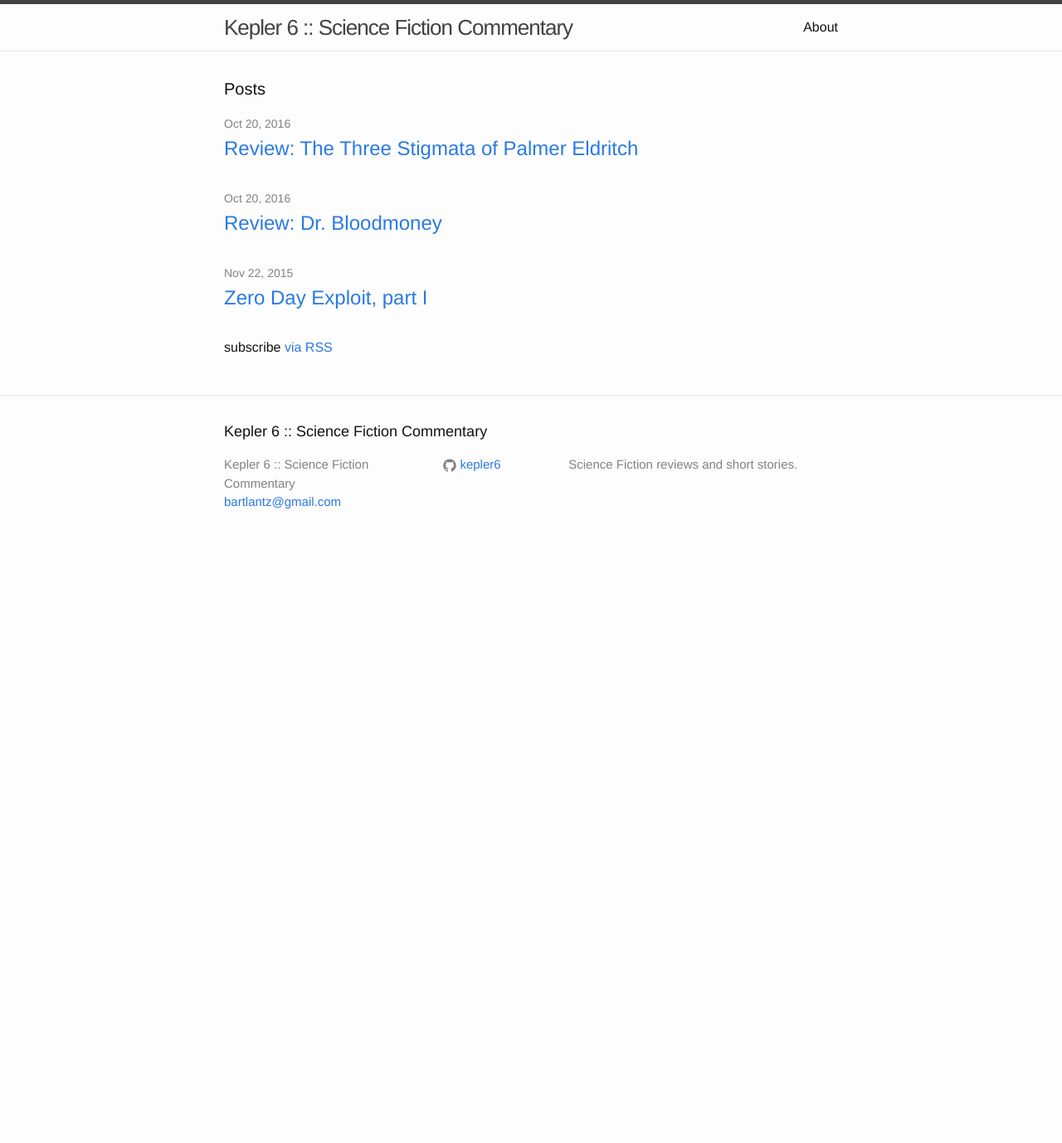
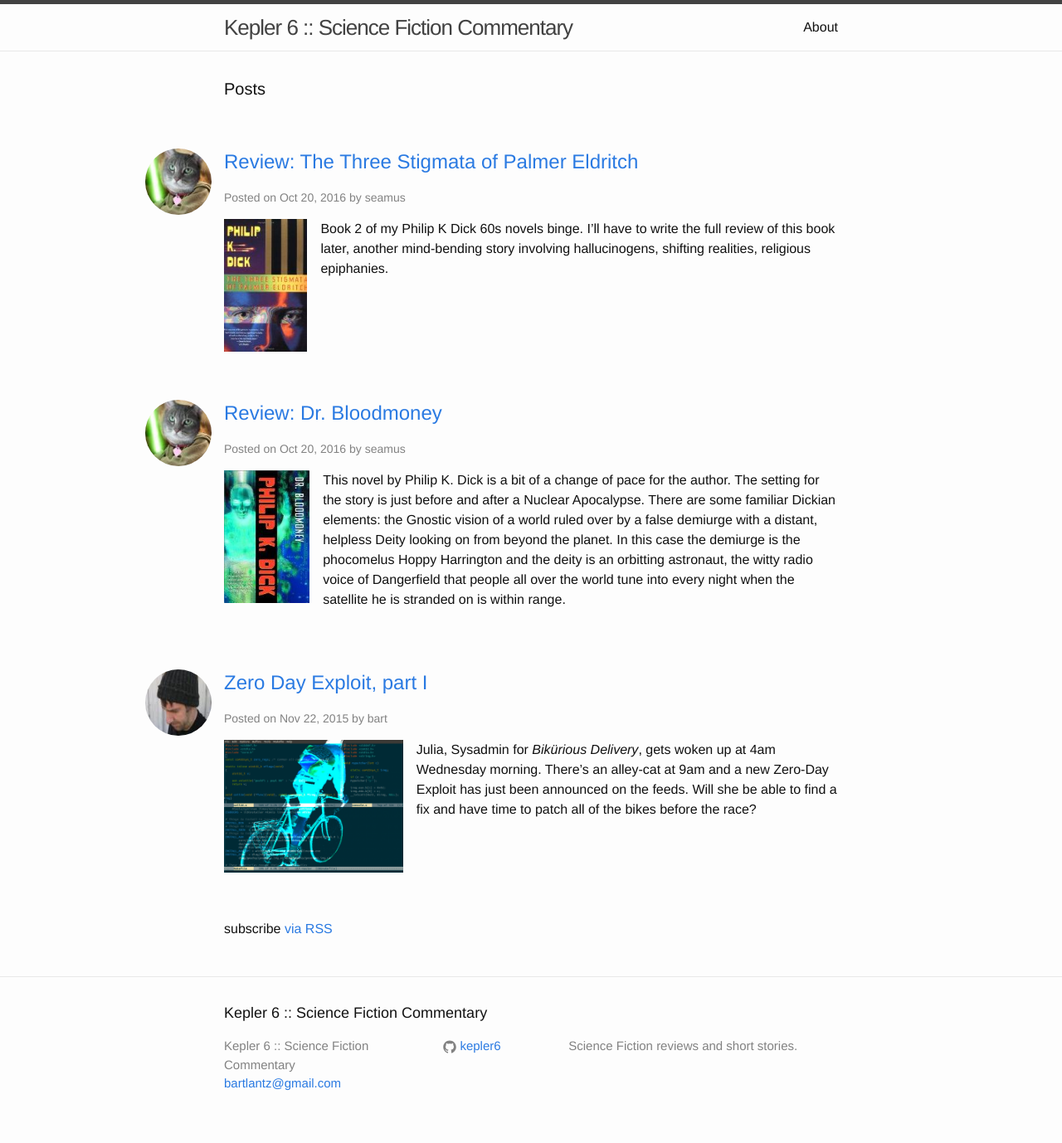
Before and after one commit to kepler6/kepler6.github.io, a Jekyll site: the page built from index.html, in a window 1280 px wide. Shown: the whole page at 83% size. Built offline with Jekyll 4.4.1, drawn with Linux system fonts in a browser that asks for light colours; before the commit the page ends 900 px from its top, so only the background shows below that.

Commit message:
styles the front page

```diff
--- a/_layouts/post.html
+++ b/_layouts/post.html
@@ -9,6 +9,7 @@ layout: default
   </header>
 
   <div class="post-content" itemprop="articleBody">
+    <img src="{{page.image}}">
     {{ content }}
   </div>
 
--- a/_posts/2015-11-22-zero-day-exploit-1.markdown
+++ b/_posts/2015-11-22-zero-day-exploit-1.markdown
@@ -3,7 +3,7 @@ layout: post
 title:  "Zero Day Exploit, part I"
 date:   2015-11-22 15:24:37 +0000
 categories: fiction cyperpunk
-image:
+image: /images/posts/zero.png
 author: bart
 ---
 Julia, Sysadmin for <em>Bik&uuml;rious Delivery</em>, gets woken up at 4am Wednesday morning. There's an alley-cat at 9am and a new Zero-Day Exploit has just been announced on the feeds. Will she be able to find a fix and have time to patch all of the bikes before the race?
--- a/_sass/_layout.scss
+++ b/_sass/_layout.scss
@@ -194,11 +194,37 @@
     font-size: 24px;
 }
 
-
-
 /**
  * Posts
  */
+.teaser-content {
+  img {
+    float: left;
+    padding-right: 1em;
+    padding-bottom: 1em;
+    height: 10em;
+  }
+}
+.teaser, .rss-subscribe {
+  padding-top: 40px;
+  clear: both;
+  //background: orange;
+}
+.user-picture {
+  img {
+    position: absolute;
+    width: 80px;
+    height: 80px;
+    border-radius: 100px;
+    float: left;
+    margin-left: -95px;
+    margin-top: -85px;
+  }
+}
+
+.home ul.post-list li, hr {
+  clear: both;
+}
 .post-header {
     margin-bottom: $spacing-unit;
 }
--- a/index.html
+++ b/index.html
@@ -8,16 +8,25 @@ layout: default
 
   <ul class="post-list">
     {% for post in site.posts %}
+    {% assign writer = site.data.people[post.author] %}
       <li>
-        <span class="post-meta">{{ post.date | date: "%b %-d, %Y" }}</span>
-
+       <div class="teaser">
         <h2>
           <a class="post-link" href="{{ post.url | prepend: site.baseurl }}">{{ post.title }}</a>
         </h2>
+        <span class="post-meta"><p>Posted on {{ post.date | date: "%b %-d, %Y"}} by {{ post.author }}</p></span>
+        <div class=user-picture>
+          <img src="{{ writer.image-url }}">
+        </div>
+        <div class="teaser-content">
+          <img src="{{post.image}}">
+          {{ post.excerpt }}
+        </div>
+       </div>
       </li>
     {% endfor %}
   </ul>
 
-  <p class="rss-subscribe">subscribe <a href="{{ "/feed.xml" | prepend: site.baseurl }}">via RSS</a></p>
 
 </div>
+<p class="rss-subscribe">subscribe <a href="{{ "/feed.xml" | prepend: site.baseurl }}">via RSS</a></p>
```
Also changed, not shown: _posts/2016-10-20-dr-bloodmoney.md (+1 -1 lines), _posts/2016-10-20-the-three-stigmata.md (+1 -1 lines).
